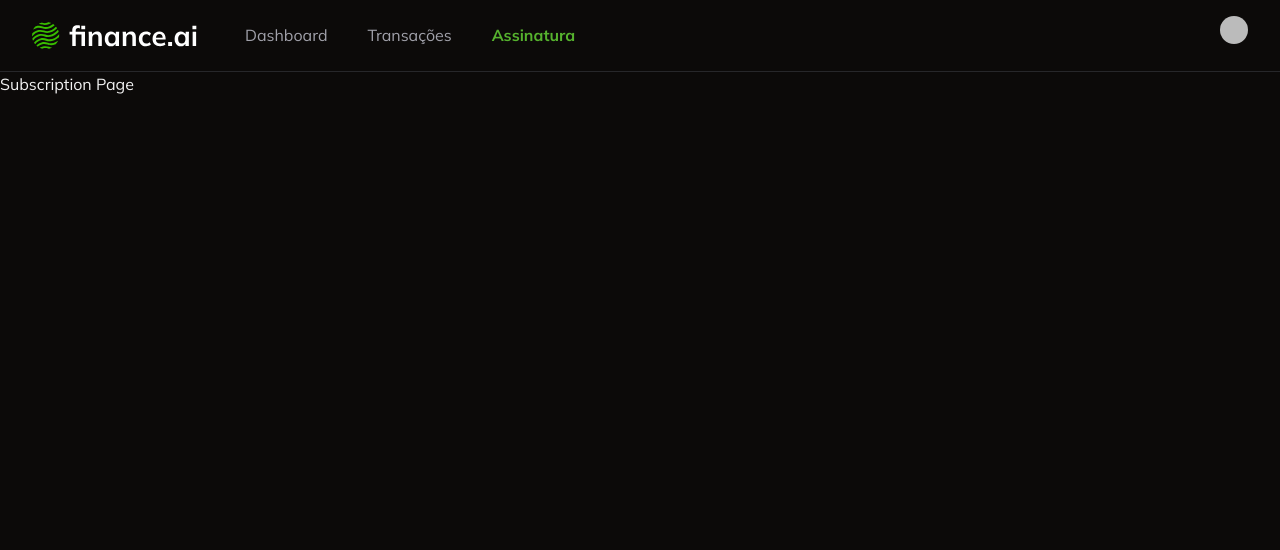
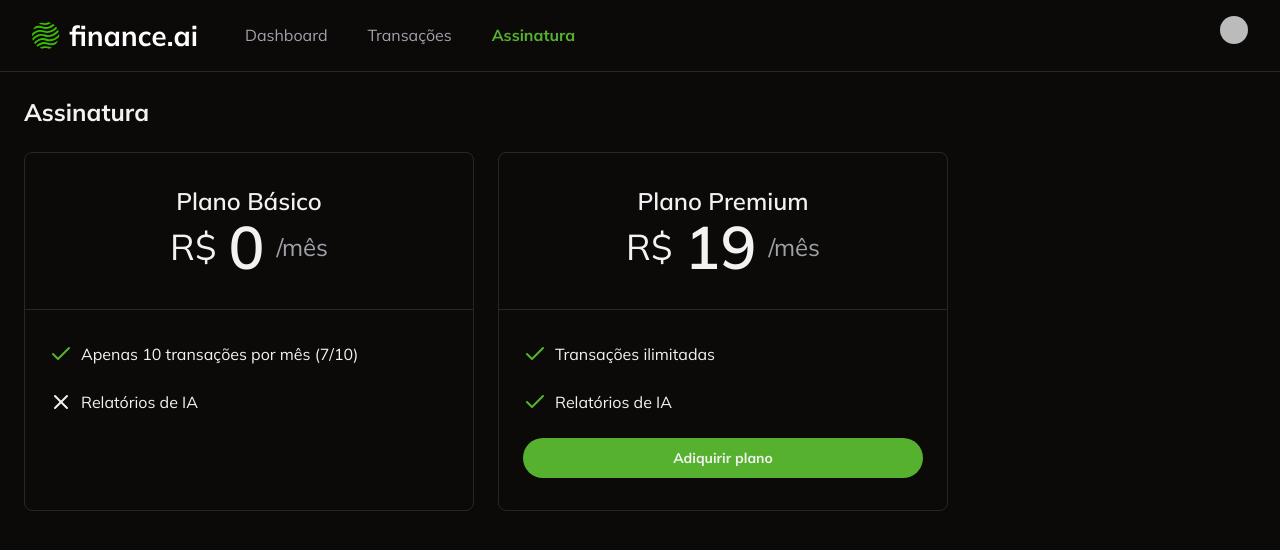
Before and after one commit to Abimael-Pereira/next-finance-ai, a Next.js app: page /subscription in a window 1280 px wide. Shown: the top 550 px of the page. Built offline with nearby package versions, Linux system fonts and the light colour scheme; no server answers; sample sign-in values are in the browser's storage; some icons are missing.

Commit message:
feat: ensure user is redirected to stripe checkout when acquiring plan

```diff
--- /dev/null
+++ b/app/subscription/_actions/create-checkout/index.ts
@@ -0,0 +1,43 @@
+"use server";
+
+import { auth } from "@clerk/nextjs/server";
+import Stripe from "stripe";
+
+export const createStripeCheckout = async () => {
+  const { userId } = await auth();
+  if (!userId) {
+    throw new Error("Unauthorized");
+  }
+
+  if (!process.env.STRIPE_SECRET_KEY) {
+    throw new Error("Missing Stripe secret key");
+  }
+
+  const stripe = new Stripe(process.env.STRIPE_SECRET_KEY, {
+    apiVersion: "2024-10-28.acacia",
+  });
+
+  if (!process.env.STRIPE_PREMIUM_PLAN_PRICE_ID) {
+    throw new Error("Missing Stripe price ID");
+  }
+
+  const session = await stripe.checkout.sessions.create({
+    payment_method_types: ["card"],
+    mode: "subscription",
+    success_url: "http://localhost:3000/",
+    cancel_url: "http://localhost:3000/subscription",
+    subscription_data: {
+      metadata: {
+        clerk_user_id: userId,
+      },
+    },
+    line_items: [
+      {
+        price: process.env.STRIPE_PREMIUM_PLAN_PRICE_ID,
+        quantity: 1,
+      },
+    ],
+  });
+
+  return { sessionId: session.id };
+};
--- /dev/null
+++ b/app/subscription/_components/acquire-plan-button.tsx
@@ -0,0 +1,42 @@
+"use client";
+
+import { loadStripe } from "@stripe/stripe-js";
+
+import { Button } from "@/app/_components/ui/button";
+
+import { createStripeCheckout } from "../_actions/create-checkout";
+
+const AcquirePlanButton = () => {
+  const handleAcquirePlanClick = async () => {
+    const { sessionId } = await createStripeCheckout();
+
+    if (!sessionId) {
+      throw new Error("Missing session ID");
+    }
+
+    if (!process.env.NEXT_PUBLIC_STRIPE_PUBLISHABLE_KEY) {
+      throw new Error("Missing Stripe publishable key");
+    }
+
+    const stripe = await loadStripe(
+      process.env.NEXT_PUBLIC_STRIPE_PUBLISHABLE_KEY!,
+    );
+
+    if (!stripe) {
+      throw new Error("Stripe failed to load");
+    }
+
+    await stripe.redirectToCheckout({ sessionId });
+  };
+
+  return (
+    <Button
+      className="w-full rounded-full font-bold"
+      onClick={handleAcquirePlanClick}
+    >
+      Adiquirir plano
+    </Button>
+  );
+};
+
+export default AcquirePlanButton;
--- a/app/subscription/page.tsx
+++ b/app/subscription/page.tsx
@@ -1,5 +1,9 @@
 import { auth } from "@clerk/nextjs/server";
+import { CheckIcon, XIcon } from "lucide-react";
 import { redirect } from "next/navigation";
+
+import { Card, CardContent, CardHeader } from "../_components/ui/card";
+import AcquirePlanButton from "./_components/acquire-plan-button";
 
 const SubscriptionPage = async () => {
   const { userId } = await auth();
@@ -7,7 +11,60 @@
   if (!userId) {
     redirect("/login");
   }
-  return <h1>Subscription Page</h1>;
+
+  return (
+    <div className="space-y-6 p-6">
+      <h1 className="text-2xl font-bold">Assinatura</h1>
+
+      <div className="flex gap-6">
+        <Card className="w-[450px]">
+          <CardHeader className="border-b border-solid py-8">
+            <h2 className="text-center text-2xl font-semibold">Plano Básico</h2>
+            <div className="flex items-center justify-center gap-3">
+              <span className="text-4xl">R$</span>
+              <span className="text-6xl font-semibold">0</span>
+              <span className="text-2xl text-muted-foreground">/mês</span>
+            </div>
+          </CardHeader>
+          <CardContent className="space-y-6 py-8">
+            <div className="flex items-center gap-2">
+              <CheckIcon className="text-primary" />
+              <p>Apenas 10 transações por mês (7/10)</p>
+            </div>
+            <div className="flex items-center gap-2">
+              <XIcon />
+              <p>Relatórios de IA</p>
+            </div>
+          </CardContent>
+        </Card>
+
+        <Card className="w-[450px]">
+          <CardHeader className="border-b border-solid py-8">
+            <h2 className="text-center text-2xl font-semibold">
+              Plano Premium
+            </h2>
+            <div className="flex items-center justify-center gap-3">
+              <span className="text-4xl">R$</span>
+              <span className="text-6xl font-semibold">19</span>
+              <span className="text-2xl text-muted-foreground">/mês</span>
+            </div>
+          </CardHeader>
+          <CardContent className="space-y-6 py-8">
+            <div className="flex items-center gap-2">
+              <CheckIcon className="text-primary" />
+              <p>Transações ilimitadas</p>
+            </div>
+            <div className="flex items-center gap-2">
+              <CheckIcon className="text-primary" />
+              <p>Relatórios de IA</p>
+            </div>
+
+            <AcquirePlanButton />
+          </CardContent>
+        </Card>
+      </div>
+    </div>
+  );
 };
 
 export default SubscriptionPage;
--- a/package.json
+++ b/package.json
@@ -21,6 +21,7 @@
     "@radix-ui/react-scroll-area": "^1.2.10",
     "@radix-ui/react-select": "^2.2.6",
     "@radix-ui/react-slot": "^1.2.3",
+    "@stripe/stripe-js": "^4.9.0",
     "@tanstack/react-table": "^8.20.5",
     "class-variance-authority": "^0.7.1",
     "clsx": "^2.1.1",
@@ -33,6 +34,7 @@
     "react-hook-form": "^7.62.0",
     "react-number-format": "^5.4.2",
     "recharts": "^2.15.4",
+    "stripe": "^17.3.1",
     "tailwind-merge": "^3.3.1",
     "tailwindcss-animate": "^1.0.7",
     "zod": "^4.1.5"
```
Also changed, not shown: 1 other file (tests, documents, lock files or other folders).
